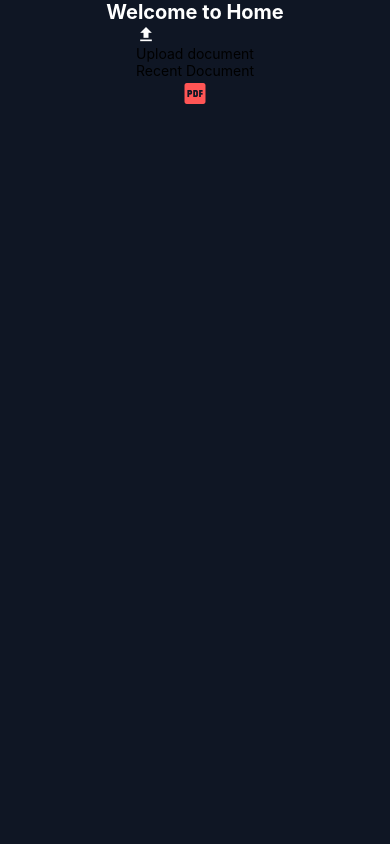
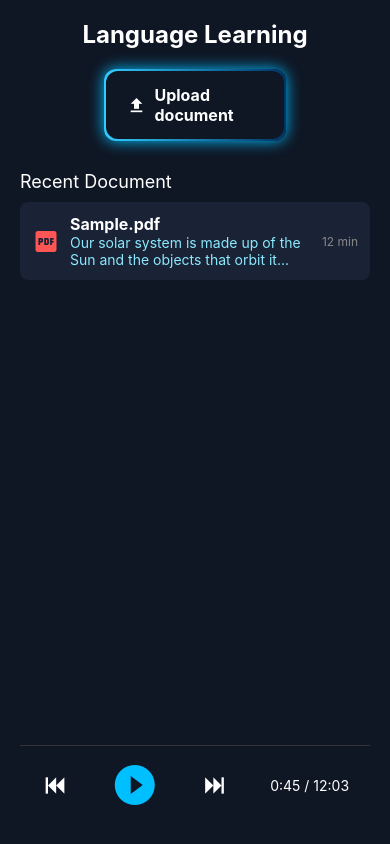
Before and after one commit to GabrielOFaria/MyLanguageApp, a React Native app: screen /Home in a window 390 px wide. Built offline with nearby package versions, Linux system fonts and the light colour scheme.

Commit message:
feat: add gradient upload button and enable PDF selection and viewing

```diff
--- a/package.json
+++ b/package.json
@@ -12,7 +12,9 @@
   "dependencies": {
     "@react-navigation/native": "^7.1.17",
     "@react-navigation/native-stack": "^7.3.26",
-    "expo": "54.0.8",
+    "expo": "54.0.12",
+    "expo-document-picker": "~14.0.7",
+    "expo-linear-gradient": "~15.0.7",
     "expo-status-bar": "~3.0.8",
     "react": "19.1.0",
     "react-dom": "19.1.0",
@@ -20,6 +22,8 @@
     "react-native-animatable": "^1.4.0",
     "react-native-gesture-handler": "^2.28.0",
     "react-native-get-random-values": "^1.11.0",
+    "react-native-linear-gradient": "^2.8.3",
+    "react-native-pdf": "^6.7.7",
     "react-native-reanimated": "^4.1.2",
     "react-native-safe-area-context": "~5.6.0",
     "react-native-screens": "^4.16.0",
--- a/screens/HomeScreen.js
+++ b/screens/HomeScreen.js
@@ -1,5 +1,6 @@
 import React from "react";
 import Icon from "react-native-vector-icons/MaterialCommunityIcons";
+import { LinearGradient } from "expo-linear-gradient";
 import {
   View,
   Text,
@@ -11,19 +12,57 @@ import {
 export default function HomeScreen() {
   return (
     <View style={styles.container}>
-      <Text style={styles.text}>Welcome to Home</Text>
-      <TouchableOpacity style={styles.uploadButton}>
-        <Icon name="upload" size={20} color="#fff" style={{ marginRight: 8 }} />
-        <Text style={styles.uploadText}>Upload document</Text>
-      </TouchableOpacity>
+      {/* Button Upload */}
 
+      <View style={styles.header}>
+        <Text style={styles.title}>Language Learning</Text>
+        <TouchableOpacity activeOpacity={0.8}>
+          <LinearGradient
+            colors={["#33ccff", "#003366"]}
+            start={{ x: 0, y: 0 }}
+            end={{ x: 1, y: 0 }}
+            style={styles.gradientBorder}
+          >
+            <View style={styles.innerButton}>
+              <Icon
+                name="upload"
+                size={20}
+                color="#fff"
+                style={{ marginRight: 8 }}
+              />
+              <Text style={styles.uploadText}>Upload document</Text>
+            </View>
+          </LinearGradient>
+        </TouchableOpacity>
+      </View>
+      {/* Recent Document */}
       <Text style={styles.sectionTitle}>Recent Document</Text>
       <ScrollView style={styles.docList}>
         <View style={styles.docItem}>
           <Icon name="file-pdf-box" size={28} color="#ff5555" />
-          <View style={{ flex: 1, marginLeft: 10 }} />
+          <View style={{ flex: 1, marginLeft: 10 }}>
+            <Text style={styles.docName}>Sample.pdf</Text>
+            <Text style={styles.docPreview}>
+              Our solar system is made up of the Sun and the objects that orbit
+              it...
+            </Text>
+          </View>
+          <Text style={styles.docTime}>12 min</Text>
         </View>
       </ScrollView>
+
+      <View style={styles.player}>
+        <TouchableOpacity>
+          <Icon name="skip-backward" size={28} color="#fff" />
+        </TouchableOpacity>
+        <TouchableOpacity>
+          <Icon name="play-circle" size={48} color="#00bfff" />
+        </TouchableOpacity>
+        <TouchableOpacity>
+          <Icon name="skip-forward" size={28} color="#fff" />
+        </TouchableOpacity>
+        <Text style={styles.playerTime}>0:45 / 12:03</Text>
+      </View>
     </View>
   );
 }
@@ -32,12 +71,81 @@ const styles = StyleSheet.create({
   container: {
     flex: 1,
     backgroundColor: "#0f1624",
+    padding: 20,
+  },
+
+  header: {
+    alignItems: "center",
+    marginBottom: 30,
+  },
+
+  gradientBorder: {
+    padding: 2,
+    borderRadius: 12,
+    width: "86%",
+    alignSelf: "center",
+    shadowColor: "#00bfff",
+    shadowOffset: { width: 0, height: 0 },
+    shadowOpacity: 1,
+    shadowRadius: 15,
+    elevation: 10,
+  },
+
+  innerButton: {
+    flexDirection: "row",
+    alignItems: "center",
     justifyContent: "center",
-    alignItems: "center",
+    backgroundColor: "#0f1624",
+    paddingVertical: 14,
+    paddingHorizontal: 20,
+    borderRadius: 12,
   },
-  text: {
+
+  title: {
     color: "#fff",
-    fontSize: 20,
+    fontSize: 24,
+    fontWeight: "bold",
+    marginBottom: 20,
+  },
+
+  uploadText: {
+    color: "#fff",
+    fontSize: 16,
     fontWeight: "bold",
   },
+
+  sectionTitle: {
+    color: "#fff",
+    fontSize: 18,
+    marginBottom: 10,
+  },
+
+  docList: {
+    flex: 1,
+  },
+
+  docItem: {
+    flexDirection: "row",
+    alignItems: "center",
+    backgroundColor: "#1a2236",
+    padding: 12,
+    borderRadius: 8,
+    marginBottom: 12,
+  },
+
+  docName: { color: "#fff", fontWeight: "bold", fontSize: 16 },
+  docPreview: { color: "#8be9fd", fontSize: 14 },
+  docTime: { color: "#888", fontSize: 12 },
+  player: {
+    flexDirection: "row",
+    alignItems: "center",
+    justifyContent: "space-around",
+    paddingVertical: 15,
+    borderTopWidth: 1,
+    borderTopColor: "#333",
+  },
+  playerTime: {
+    color: "#fff",
+    fontSize: 14,
+  },
 });
```
Also changed, not shown: 1 other file (tests, documents, lock files or other folders).
